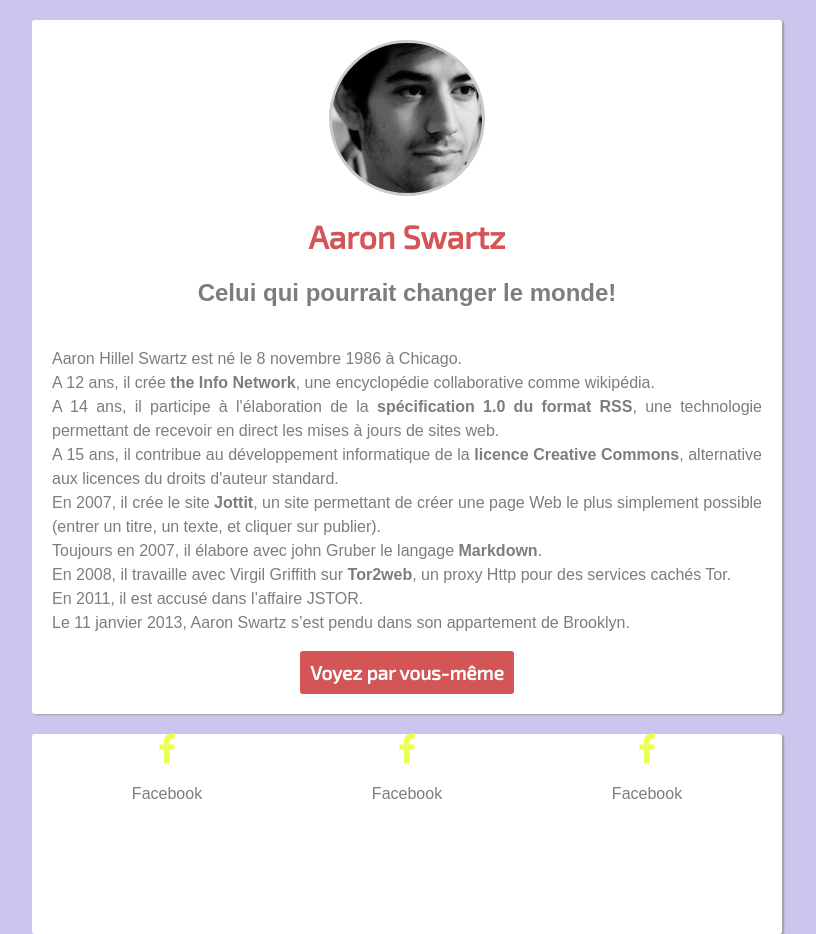
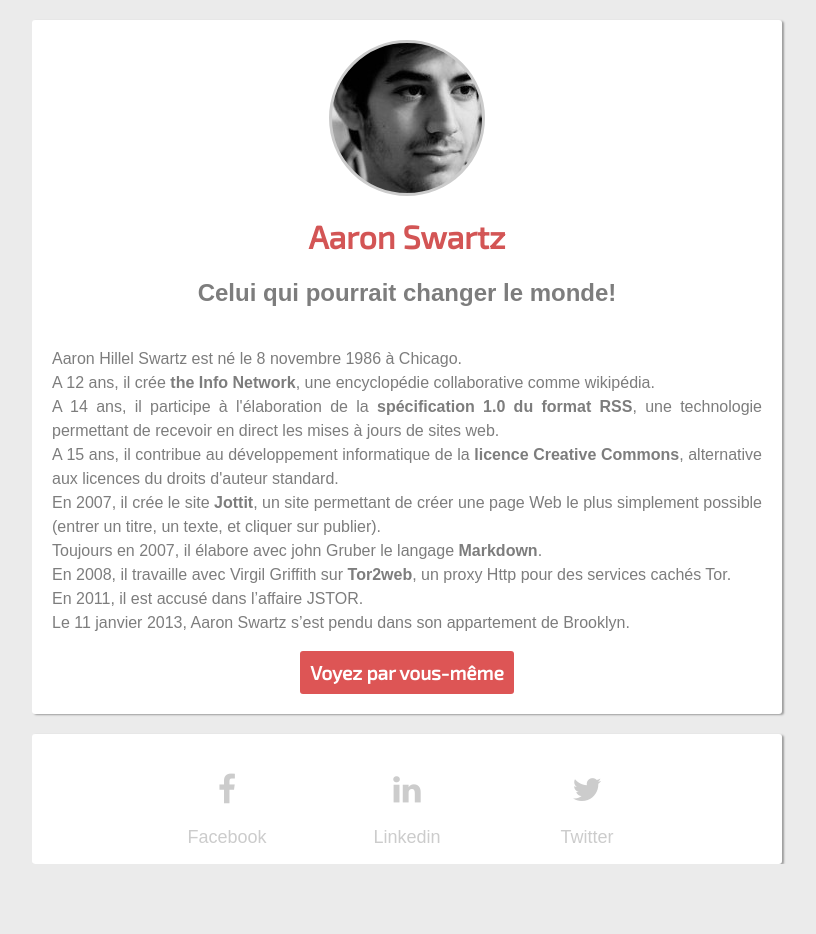
Before and after one commit to jldenbroeder/aaron-swartz, a plain HTML site: page index.html in a window 1280 px wide. Shown: the whole page, without its empty margins (233-1049 px from the left). After the commit the page ends 864 px from the top, so only its background shows below. Drawn offline with Linux system fonts and the light colour scheme.

Commit message:
3 icônes RS

```diff
--- a/index.html
+++ b/index.html
@@ -35,20 +35,18 @@
   </div>
   <!-- icones RS -->
   <div class="row align-horizontal">
-    <!-- <div class="bloc-grow"></div> -->
+    <!-- Facebook -->
     <div class="bloc-icone">
-      <!-- Facebook -->
-      <i class="fa fa-facebook fa-2x icone-fontawesome"></i><p>Facebook</p>
+      <i class="fa fa-facebook fa-2x icone-fontawesome"></i><p class="legende-icone">Facebook</p>
     </div>
+    <!-- Linkedin -->
     <div class="bloc-icone">
-      <!-- Facebook -->
-      <i class="fa fa-facebook fa-2x icone-fontawesome"></i><p>Facebook</p>
+      <i class="fa fa-linkedin fa-2x icone-fontawesome"></i><p class="legende-icone">Linkedin</p>
     </div>
+    <!-- Twitter-->
     <div class="bloc-icone">
-      <!-- Facebook -->
-      <i class="fa fa-facebook fa-2x icone-fontawesome"></i><p>Facebook</p>
+      <i class="fa fa-twitter fa-2x icone-fontawesome"></i><p class="legende-icone">Twitter</p>
     </div>
-    <!-- <div class="bloc-grow"></div> -->
   </div>
 </body>
 </html>
--- a/style.css
+++ b/style.css
@@ -27,12 +27,12 @@
   /* centrer verticalement */
   align-items: center;
   -ms-flex-align: center;
-  background-color: rgb(206, 197, 238);
+  background-color: #ebebeb;
 }
 p
 {
 font-family: Arial, Verdana, Impact, sans-serif;
-color: rgb(125, 125, 125);
+color: #7d7d7d;
 line-height: 1.5;
 }
 
@@ -90,7 +90,7 @@
   border-radius: 50%;
   border: 3px;
   border-style: solid;
-  border-color: rgb(204, 204, 204);
+  border-color: #cccccc;
 }
 #bouton{
   display: -webkit-box;
@@ -113,7 +113,7 @@
   -moz-border-radius: 3px;
   -webkit-border-radius: 3px;
   border-radius: 3px;
-  background-color: rgb(211, 85, 85);
+  background-color: #dd5555;
   font-size:120%;
   font-family: 'Exo 2', sans-serif;
   font-weight: 800;
@@ -127,14 +127,17 @@
   }
 .bloc-icone{
   width: 100px;
-  height: 100px;
+  height: 50px;
+  padding: 20px;
+  margin: 20px;
   text-align: center;
 }
 .icone-fontawesome{
-  color: rgb(236, 255, 83);
+  color: #cccccc;
 }
-.bloc-grow{
-  flex: 2;
+.legende-icone{
+  font-size: 18px;
+  color: #cccccc;
 }
 .texte-centre{
   text-align: center;
@@ -145,19 +148,6 @@
 .col_100{
   padding-left: 20px;
   padding-right: 20px;
-}
-.bloc-icone{
-  width: 200px;
-  height: 200px;
-  padding-left: 20px;
-  padding-right: 20px;
-  color: rgb(83, 245, 255);
-}
-/*p.titre-icone{
-}*/
-.col_33
-{
-  width: 33.33%;
 }
 
 h1 {
```
